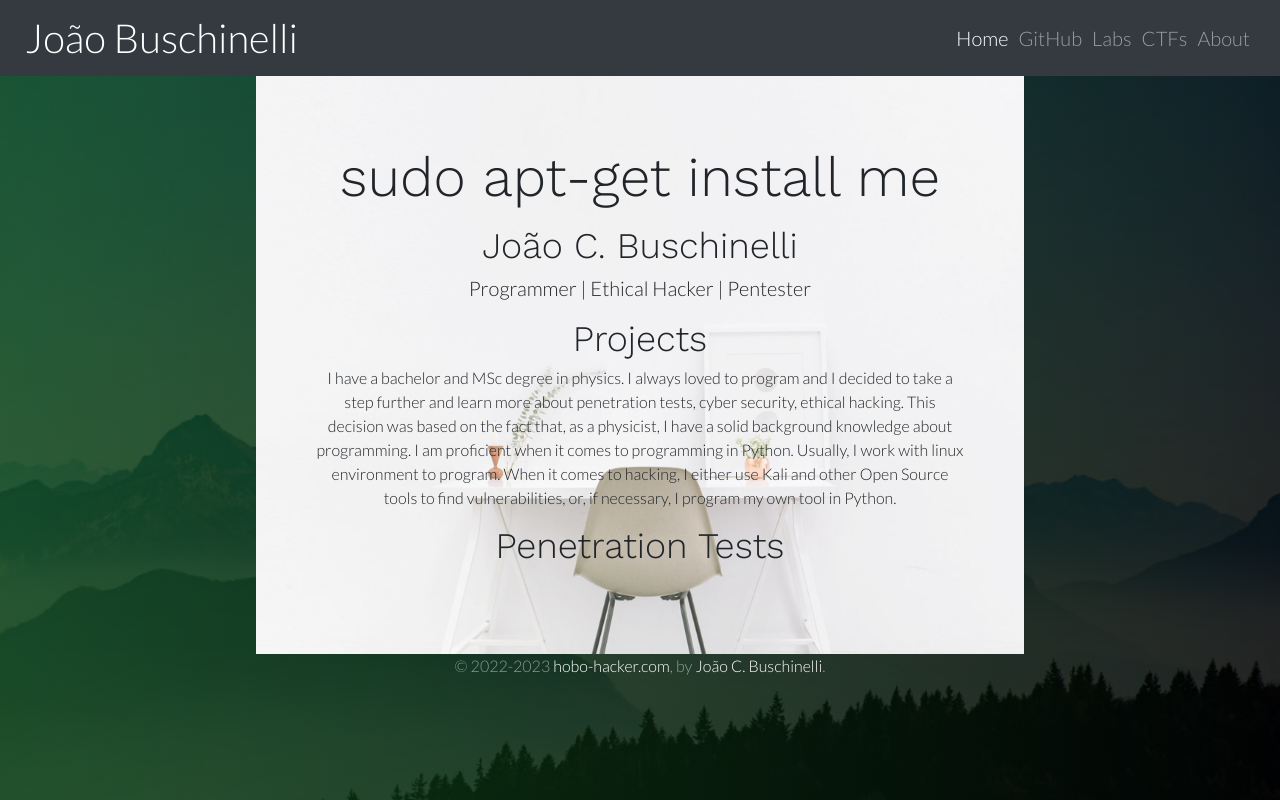
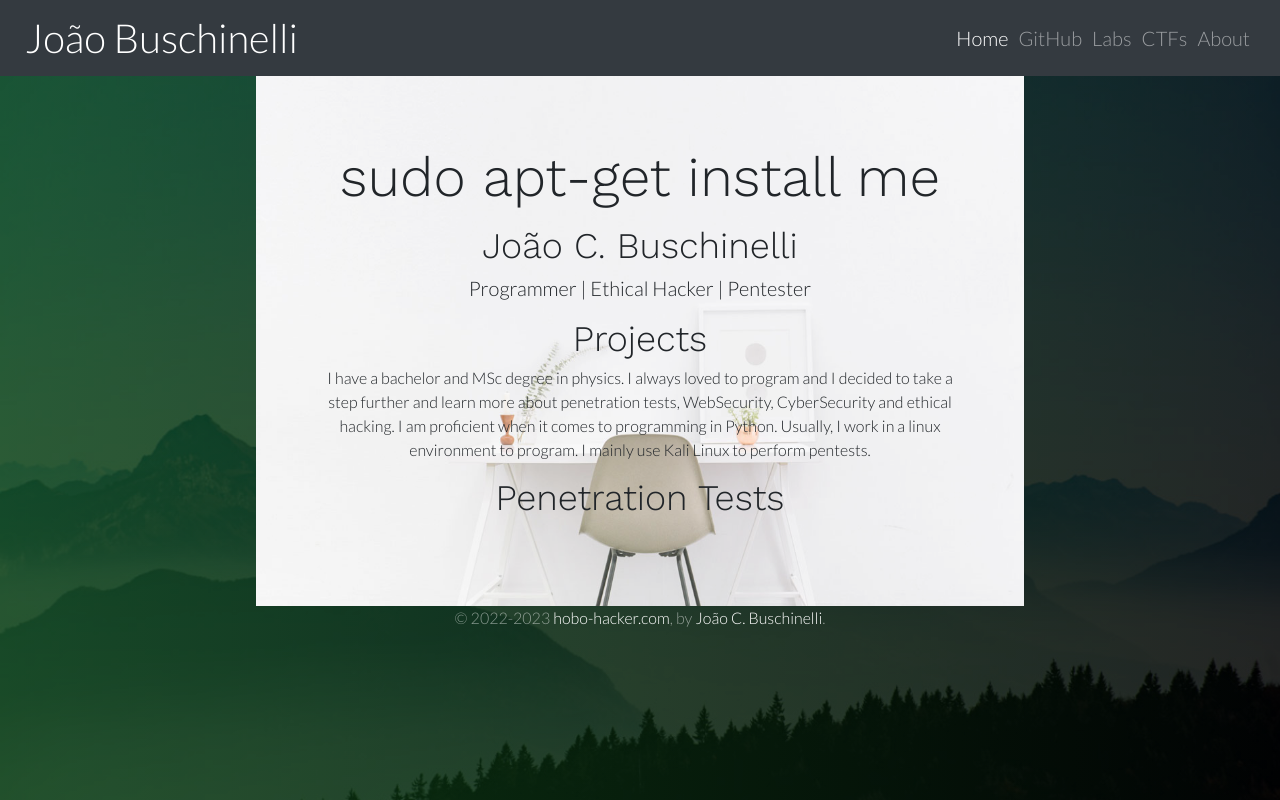
Before and after one commit to alexbsec/portfolio, a website: page public/home.html in a window 1280 px wide. Drawn offline with nearby package versions, Linux system fonts and the light colour scheme; files whose address does not match are found by name.

Commit message:
changing first paragraph...

```diff
--- a/public/home.html
+++ b/public/home.html
@@ -50,9 +50,9 @@
         <span class="text-justify section-subtitle">Programmer | Ethical Hacker | Pentester</span>
         <h2 class="section-title">Projects</h2>
         <p>I have a bachelor and MSc degree in physics. I always loved to program and I decided to take a step further and learn more about
-            penetration tests, cyber security, ethical hacking. This decision was based on the fact that, as a physicist, I have a solid background knowledge about
-            programming. I am proficient when it comes to programming in Python. Usually, I work with linux environment to program. When it comes to
-            hacking, I either use Kali and other Open Source tools to find vulnerabilities, or, if necessary, I program my own tool in Python.
+            penetration tests, WebSecurity, CyberSecurity and ethical hacking.
+
+            I am proficient when it comes to programming in Python. Usually, I work in a linux environment to program. I mainly use Kali Linux to perform pentests.
         </p>
         <h2 class="section-title">Penetration Tests</h2>
     </div>
```
